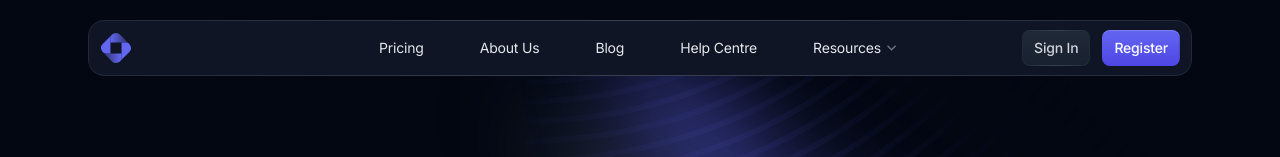
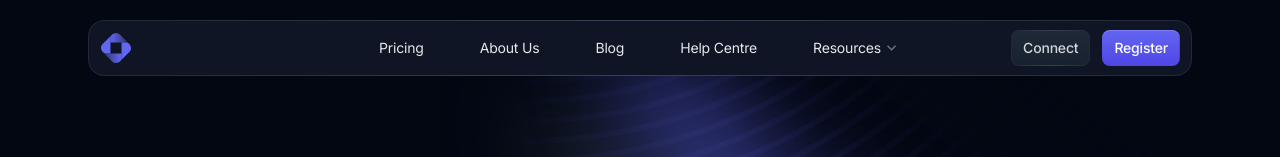
Before and after one commit to ToknWrks/new, a Next.js app: page /reset-password in a window 1280 px wide. Shown: the top 157 px of the page. Built offline with nearby package versions, Linux system fonts and the light colour scheme.

Commit message:
Update header.tsx

```diff
--- a/components/ui/header.tsx
+++ b/components/ui/header.tsx
@@ -89,7 +89,7 @@ export default function Header() {
                 href="/signin"
                 className="btn-sm relative bg-gradient-to-b from-gray-800 to-gray-800/60 bg-[length:100%_100%] bg-[bottom] py-[5px] text-gray-300 before:pointer-events-none before:absolute before:inset-0 before:rounded-[inherit] before:border before:border-transparent before:[background:linear-gradient(to_right,theme(colors.gray.800),theme(colors.gray.700),theme(colors.gray.800))_border-box] before:[mask-composite:exclude_!important] before:[mask:linear-gradient(white_0_0)_padding-box,_linear-gradient(white_0_0)] hover:bg-[length:100%_150%]"
               >
-                Sign In
+                Connect
               </Link>
             </li>
             <li>
```
